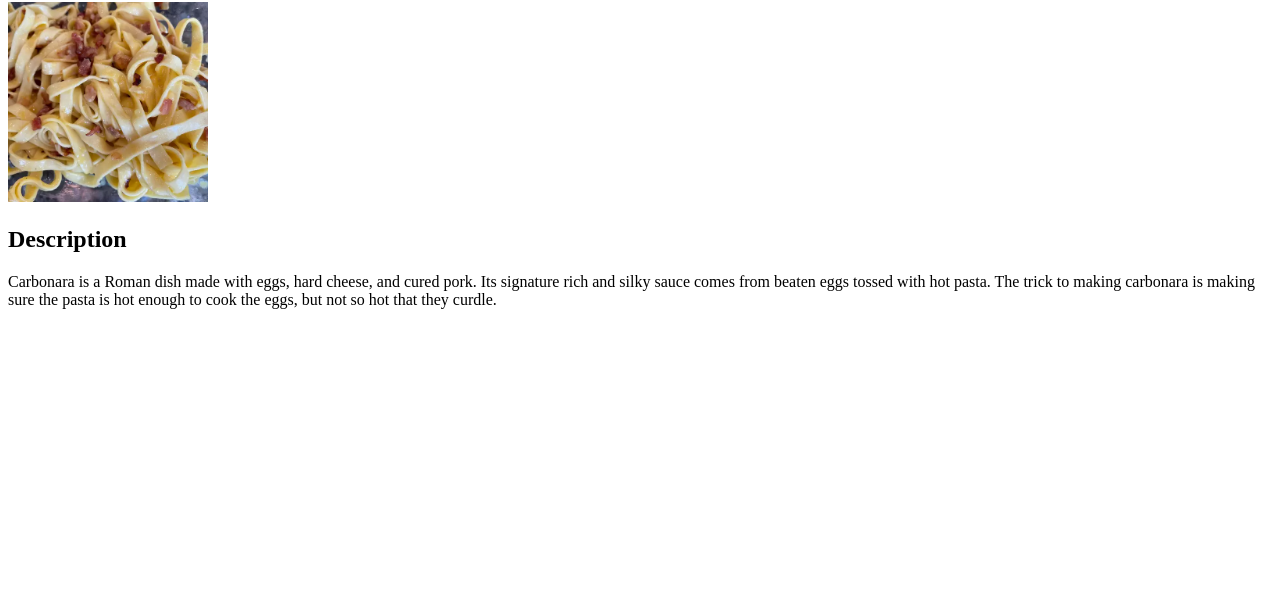
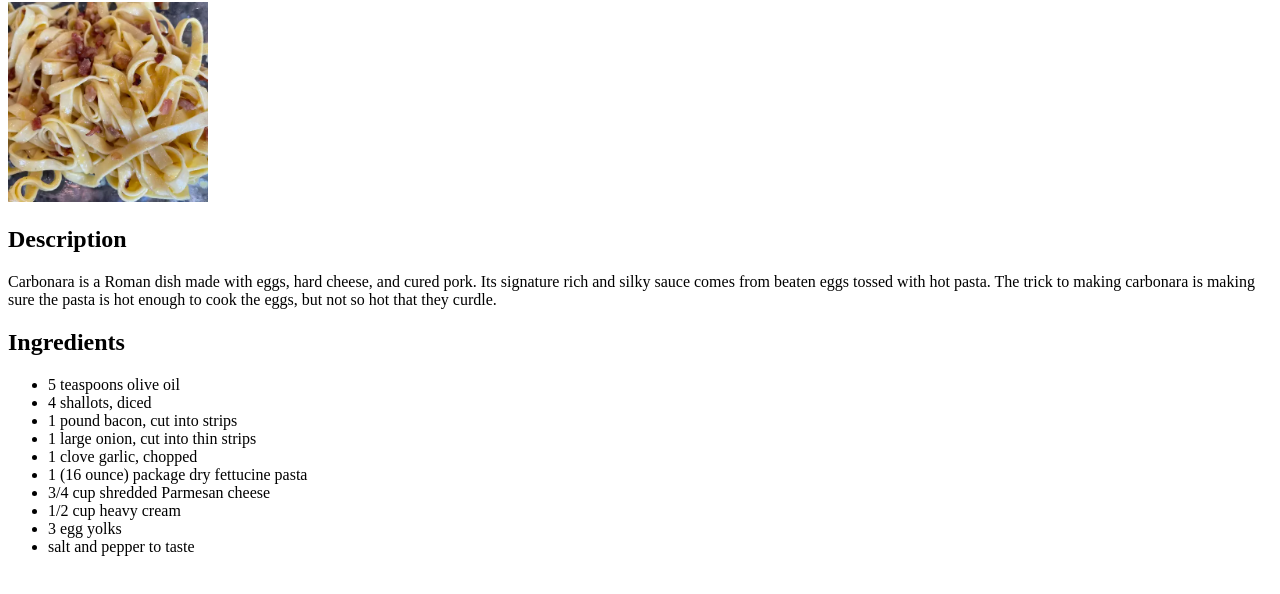
Before and after one commit to socialatom5493/odin-recipes, a plain HTML site: page recipes/carbonara.html in a window 1280 px wide. Shown: the part 104-698 px from the top of the page. Drawn offline with Linux system fonts and the light colour scheme.

Commit message:
Add ingredients to carbonara recipe
Listed all the the ingredients needed for the
carbonara recipe, including amounts in imperial
units.

```diff
--- a/recipes/carbonara.html
+++ b/recipes/carbonara.html
@@ -12,5 +12,18 @@
         <img src="../images/fettucine carbonara.jpg" alt="Cooked Fettucine Carbonara dish" height="200px" width="200px">
         <h2>Description</h2>
         <p>Carbonara is a Roman dish made with eggs, hard cheese, and cured pork. Its signature rich and silky sauce comes from beaten eggs tossed with hot pasta. The trick to making carbonara is making sure the pasta is hot enough to cook the eggs, but not so hot that they curdle. </p>
+        <h2>Ingredients</h2>
+        <ul>
+            <li>5 teaspoons olive oil</li>
+            <li>4 shallots, diced</li>
+            <li>1 pound bacon, cut into strips</li>
+            <li>1 large onion, cut into thin strips</li>
+            <li>1 clove garlic, chopped</li>
+            <li>1 (16 ounce) package dry fettucine pasta</li>
+            <li>3/4 cup shredded Parmesan cheese</li>
+            <li>1/2 cup heavy cream</li>
+            <li>3 egg yolks</li>
+            <li>salt and pepper to taste</li>
+        </ul>
     </body>
 </html>
```
